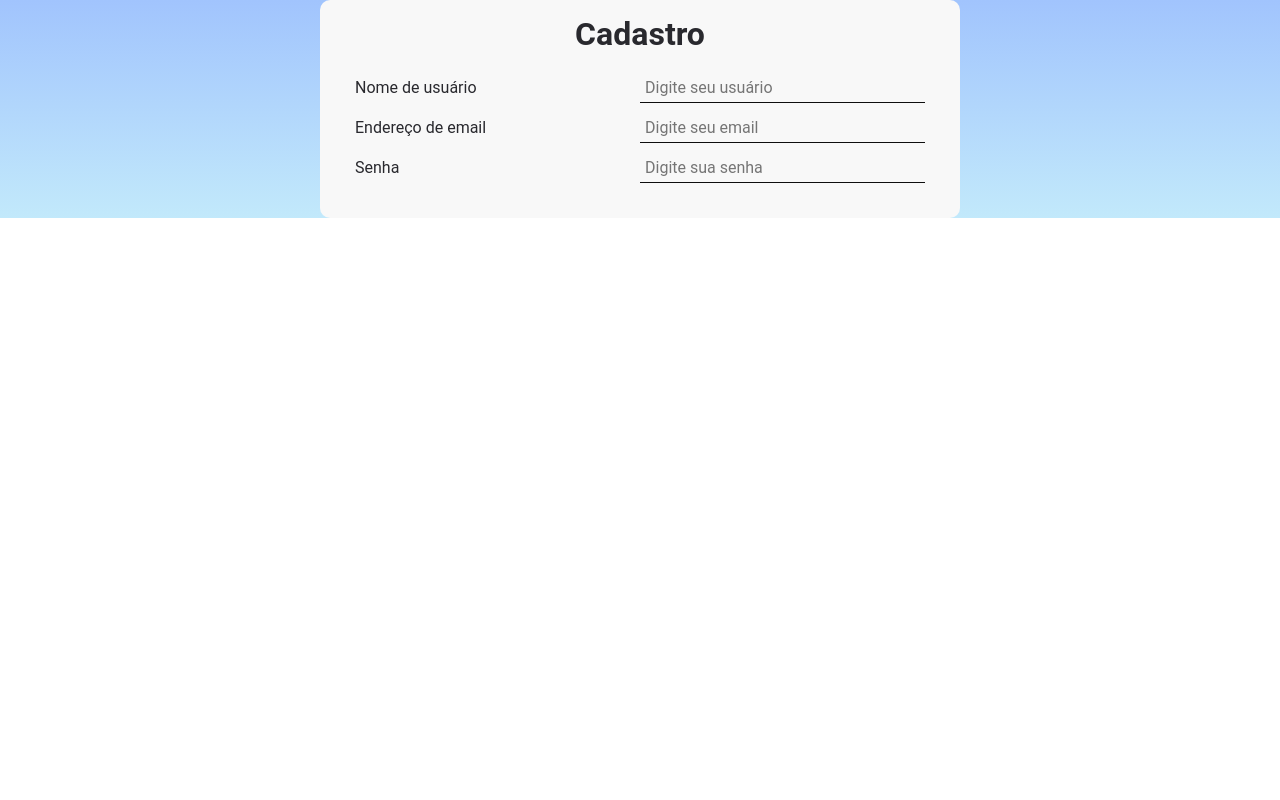
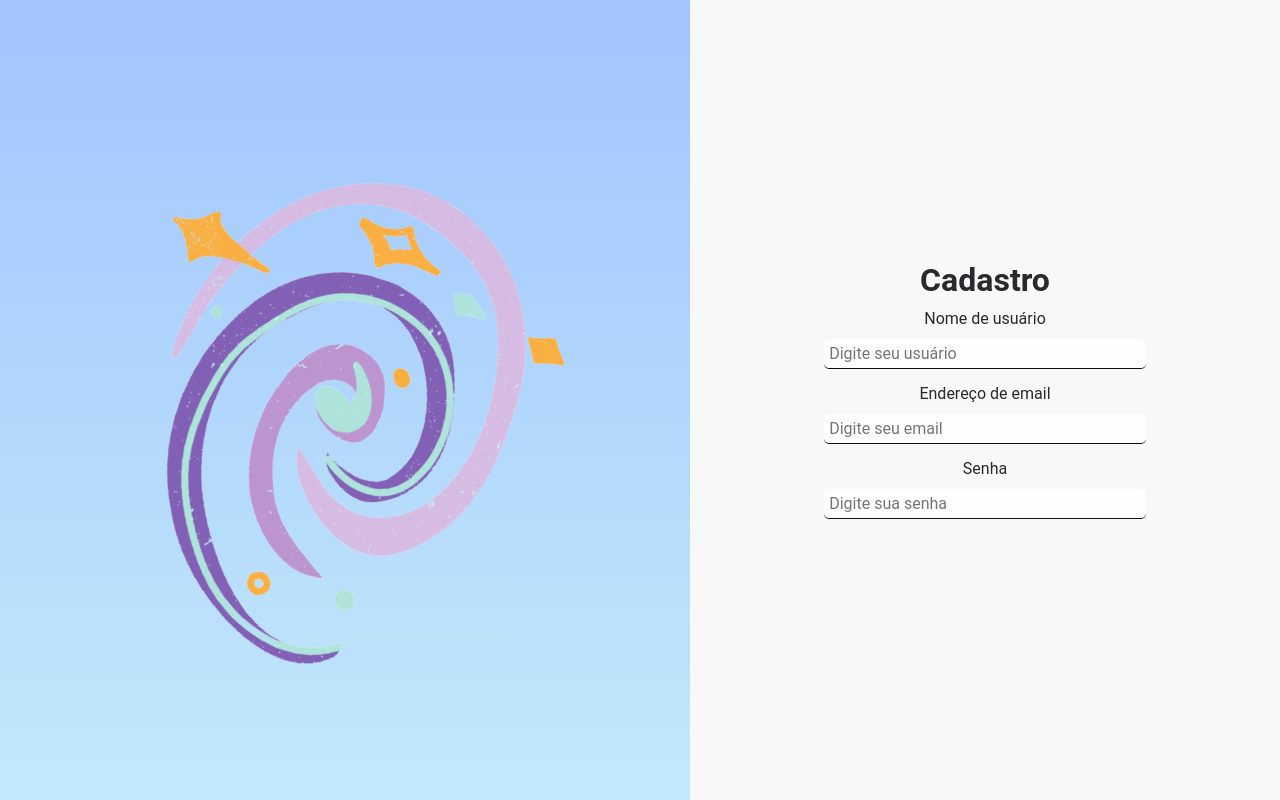
Before and after one commit to lucas-wa/fibonacci-react, a React (Vite) app: page /sign in a window 1280 px wide. Built offline with nearby package versions, Linux system fonts and the light colour scheme.

Commit message:
SignPage added

```diff
--- a/src/pages/SignPage/index.tsx
+++ b/src/pages/SignPage/index.tsx
@@ -1,14 +1,11 @@
 import { useEffect } from 'react';
 import { Footer } from '../../components/Footer';
 import { Header } from '../../components/Header';
-import '../../styles/signpage.scss';
+import './signpage.scss';
+import galaxy from "../../assets/images/galaxy.svg";
 
 export function SignPage() {
 
-
-    const fullHeightStyle = {
-        height: "100vh"
-    }
 
     // useEffect(() => {
     //     const container = document.querySelector(".SignPageContainer");
@@ -24,24 +21,11 @@ export function SignPage() {
 
     return (
 
-        <div className="SignPageContainer" style={
-            document
-            .querySelector(".SignPageContainer")
-            ?.clientHeight
+        <div className="SignPageContainer">
 
-            <
-
-            window.screen.height
-
-            ?
-
-            fullHeightStyle
-
-            :
-
-            {}
-        }>
-
+            <div className="image">
+                <img src={galaxy} alt="galaxy" />
+            </div>
 
             <div className="modal-wrapper">
                 <div className="modal">
--- a/src/styles/signpage.scss
+++ b/src/pages/SignPage/signpage.scss
@@ -1,21 +1,42 @@
 .SignPageContainer {
     display: flex;
-        flex-direction: column;
-    //height: 100%;
+    justify-content: center;
+    align-items: center;
+    width: 100%;
+    // flex-direction: column;
+    height: 100vh;
     background: var(--background);
+    gap:100px;
 
+
+    .image {
+        height: 100vh;
+        display: flex;
+        justify-content: center;
+        align-items: center;
+        flex: 1;
+
+        img {
+            transform: rotate(0);
+            animation-name: galaxyRotate;
+            animation-duration: 10s;
+            animation-iteration-count: infinite;
+        }
+    }
 
     .modal-wrapper {
         height: 100%;
         display: flex;
         justify-content: center;
         align-items: center;
+        background: var(--white);
+        flex:1;
+
 
         .modal {
-            width: 50%;
+            width: 80%;
             //max-width: 500px;
             height: fit-content;
-            background: var(--white);
             border-radius: 10px;
             display: flex;
             align-items: center;
@@ -30,19 +51,21 @@
                 flex-direction: column;
                 align-items: center;
                 justify-content: center;
-                gap: 10px;
+                gap: 25px;
 
                 span {
                     display: flex;
+                    flex-direction: column;
                     align-items: center;
-                    justify-content: space-between;
+                    // justify-content: space-between;
                     width: 100%;
-                    gap: 5px;
+                    gap: 20px;
                     line-height: 0;
 
                     input {
-                        width: 50%;
-                        background: inherit;
+                        width: 80%;
+                        background: #FEFEFE;
+                        border-radius: 5PX;
                         outline: none;
                         border: none;
                         border-bottom: 1px solid var(--black);
@@ -55,3 +78,30 @@
     }
 
 }
+
+@keyframes galaxyFloat {
+    0%{
+        transform: translateY(50px);
+    }
+
+    50%{
+        transform: translateY(-50px);
+    }
+
+    100% {
+        transform: translateY(50px);
+
+    }
+}
+
+@keyframes galaxyRotate {
+    0%{
+        transform: rotate(0);
+    }
+
+
+    100% {
+        transform: rotate(360deg);
+
+    }
+}
```
Also changed, not shown: src/assets/images/galaxy.svg (added).
